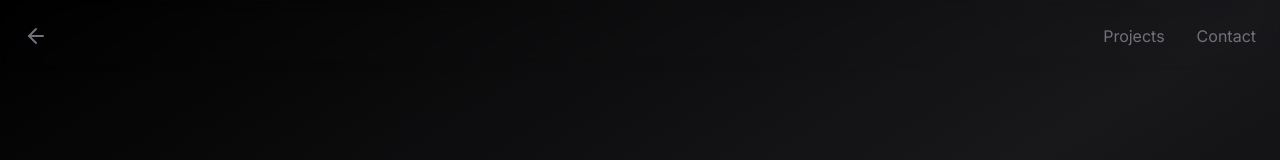
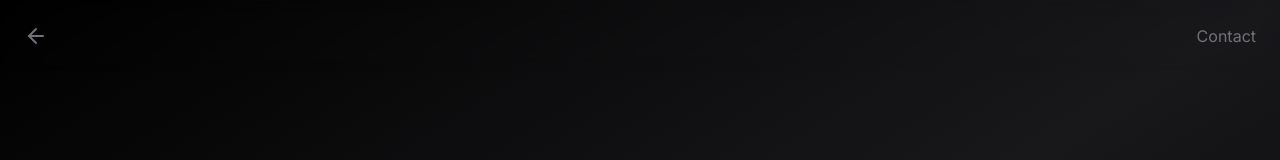
Before and after one commit to ghassensaaf/supasoft, a Next.js app: page /contact in a window 1280 px wide. Shown: the top 160 px of the page. Built offline with nearby package versions, Linux system fonts and the light colour scheme; what tailwindcss-debug-screens would draw is missing.

Commit message:
fix: rm projects from nav

```diff
--- a/app/components/nav.tsx
+++ b/app/components/nav.tsx
@@ -29,12 +29,6 @@ export const Navigation: React.FC = () => {
 				<div className="container flex flex-row-reverse items-center justify-between p-6 mx-auto">
 					<div className="flex justify-between gap-8">
 						<Link
-							href="/projects"
-							className="duration-200 text-zinc-500 hover:text-zinc-100"
-						>
-							Projects
-						</Link>
-						<Link
 							href="/contact"
 							className="duration-200 text-zinc-500 hover:text-zinc-800"
 						>
```
Also changed, not shown: public/favicon.png, 1 other file (tests, documents, lock files or other folders).
